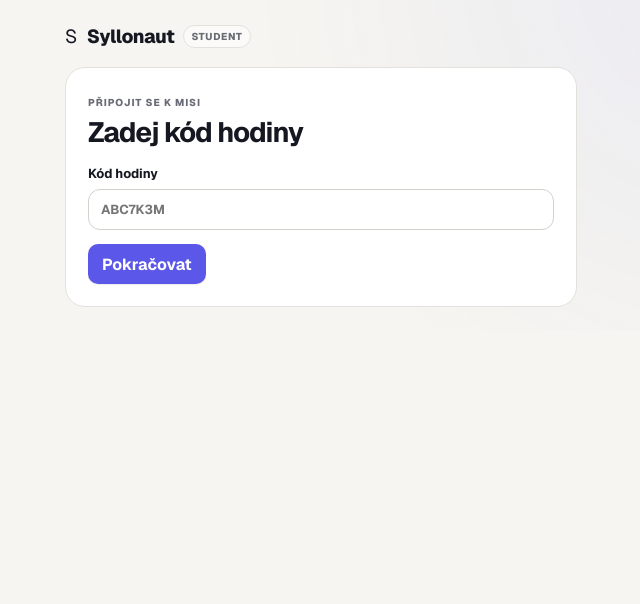
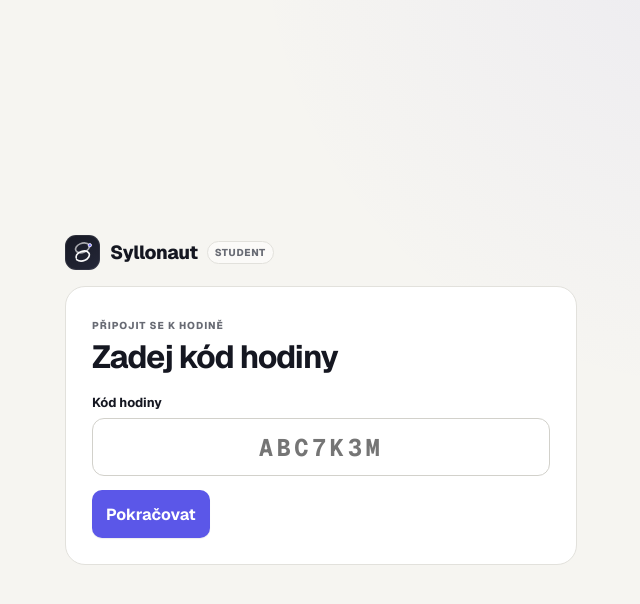
Before and after one commit to vaclavloubek/vibelesson, a Next.js app: page /join in a window 1280 px wide. Shown: the top 604 px of the page, without its empty margins (319-959 px from the left). Built offline with nearby package versions, Linux system fonts and the light colour scheme.

Commit message:
Redesign student join code screen

```diff
--- a/components/JoinCodeForm.tsx
+++ b/components/JoinCodeForm.tsx
@@ -3,6 +3,7 @@
 import Link from 'next/link';
 import { FormEvent, useState } from 'react';
 import { useRouter } from 'next/navigation';
+import SyllonautMark from '@/components/SyllonautMark';
 
 export default function JoinCodeForm() {
   const router = useRouter();
@@ -20,15 +21,15 @@ export default function JoinCodeForm() {
   }
 
   return (
-    <main className="shell" style={{ maxWidth: 560 }}>
-      <header className="brand" style={{ marginBottom: 18 }}>
-        <div className="brand-identity"><Link href="/" className="brand-home"><span className="brand-mark">S</span><strong>Syllonaut</strong></Link><span className="beta">STUDENT</span></div>
+    <main className="shell join-shell">
+      <header className="brand student-brand">
+        <div className="brand-identity"><Link href="/" className="brand-home"><SyllonautMark /><strong>Syllonaut</strong></Link><span className="beta">STUDENT</span></div>
       </header>
-      <section className="panel">
-        <span className="eyebrow">Připojit se k misi</span>
+      <section className="panel join-card">
+        <span className="eyebrow">Připojit se k hodině</span>
         <h1>Zadej kód hodiny</h1>
         <form onSubmit={submit}>
-          <label>Kód hodiny<input value={code} onChange={(event) => setCode(event.target.value.toUpperCase().replace(/[^A-Z0-9]/g, '').slice(0, 7))} autoCapitalize="characters" autoCorrect="off" inputMode="text" placeholder="ABC7K3M" required /></label>
+          <label>Kód hodiny<input className="join-code-input" value={code} onChange={(event) => setCode(event.target.value.toUpperCase().replace(/[^A-Z0-9]/g, '').slice(0, 7))} autoCapitalize="characters" autoCorrect="off" inputMode="text" placeholder="ABC7K3M" required /></label>
           <div className="actions"><button className="primary">Pokračovat</button></div>
         </form>
         {error ? <div className="error" style={{ marginTop: 12 }}>{error}</div> : null}
```
